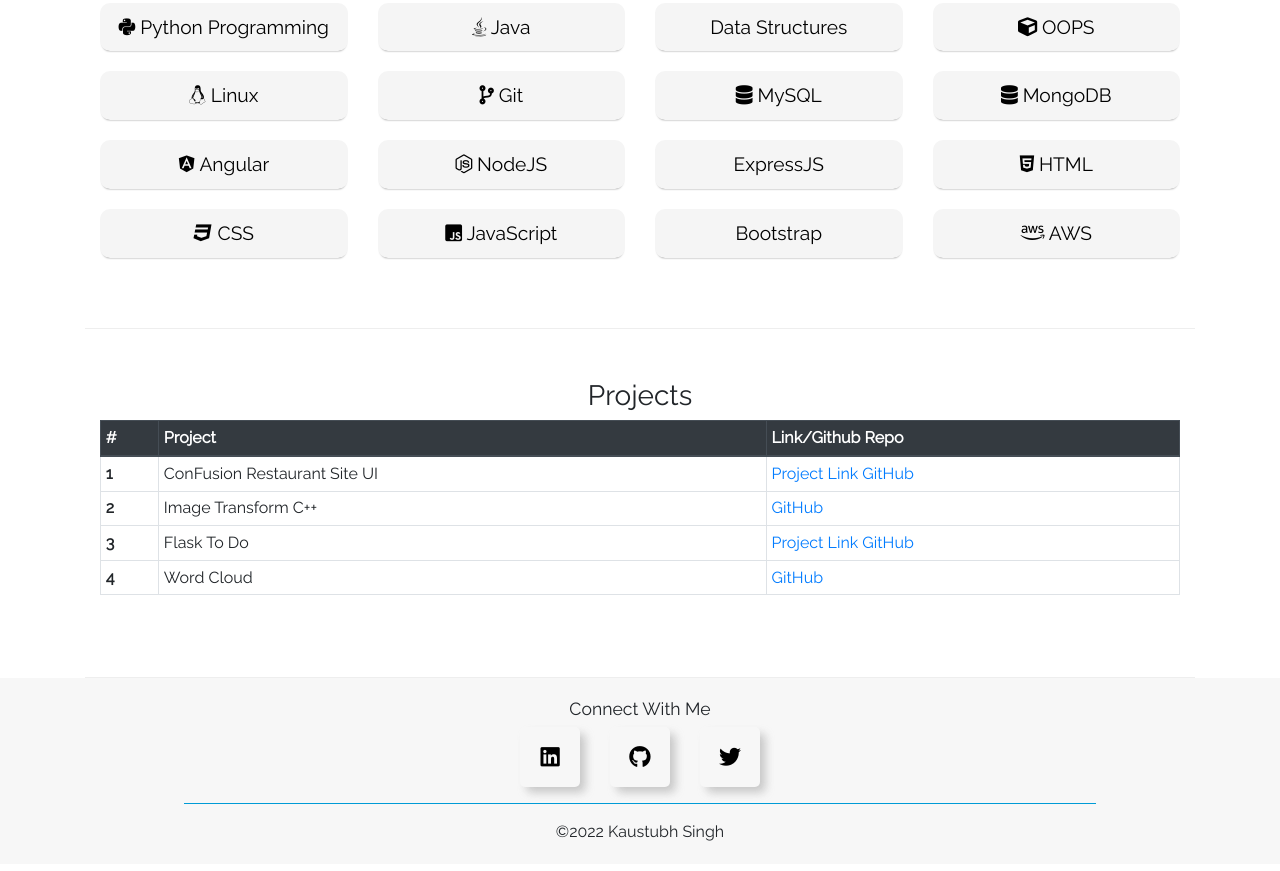
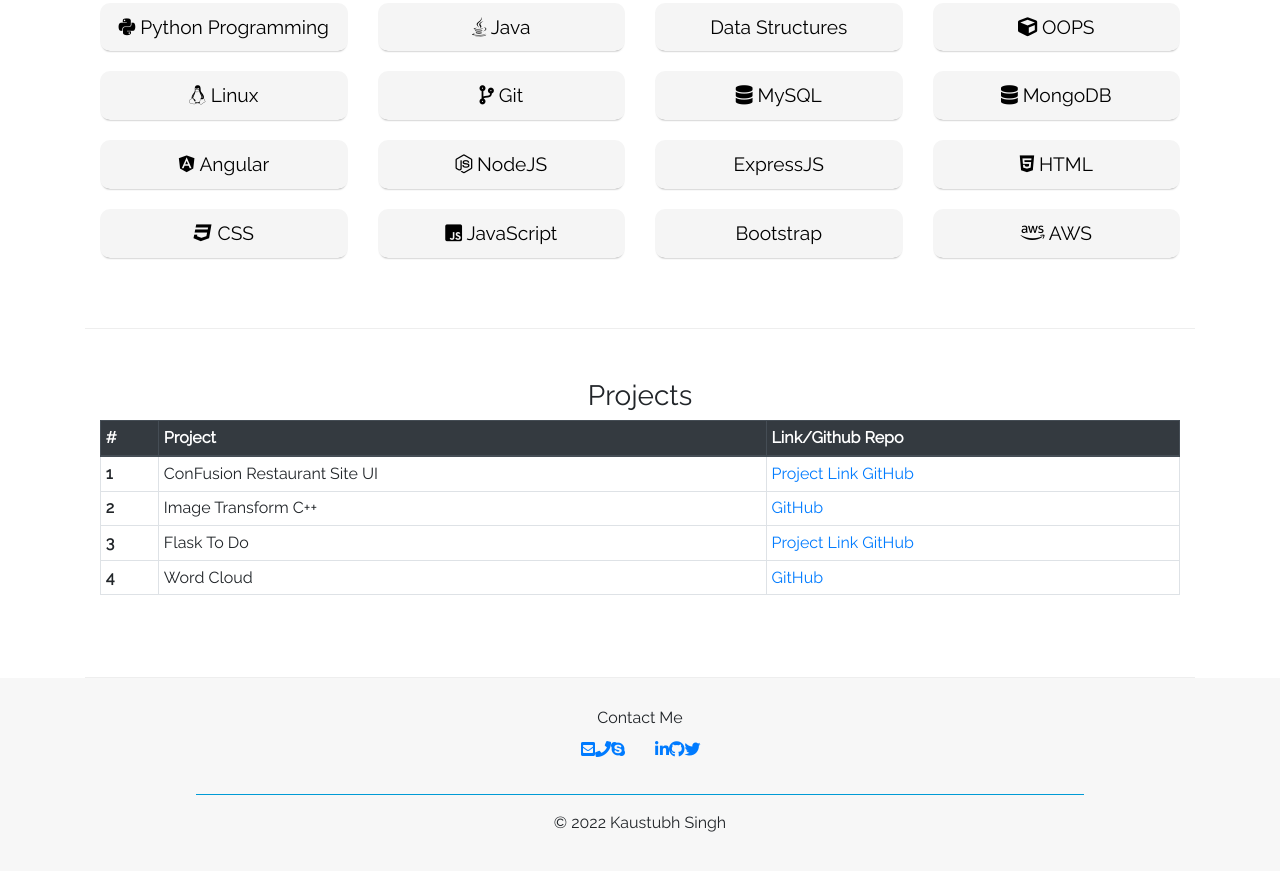
Before and after one commit to kaustubh3000/kaustubh3000.github.io, a plain HTML site: page index.html in a window 1280 px wide. Shown: the part 746-1617 px from the top of the page. Drawn offline with Linux system fonts and the light colour scheme; a web font is replaced by a local one.

Commit message:
footer redesign

```diff
--- a/index.html
+++ b/index.html
@@ -365,14 +365,33 @@
     <footer class="footer">
         <div class="container">
             <div class="row">
-                <div class="col-12">
-                    <h3>Connect With Me</h3>
+                <div class="col-12 text-center p-2">
+                    Contact Me
                 </div>
 
-                <div id="contact-details" class=" col-12 text-center">
+                <div id="footer-contact" class="col-12">
+                    <div class="row">
+                        <div class="col-12 col-md-6 mb-3 align-self-center">
+                            <div class="d-flex flex-row justify-content-center justify-content-md-end">
+                                <a href="mailto:kaustubh5410@gmail.com" target="_blank">
+                                    <i aria-hidden="true" class="fas fa-envelope-square" title="mail"></i>
+                                    <span class="sr-only">mail</span>
+                                </a>
+                                <a href="tel:+91 0123456789" target="_blank">
+                                    <i aria-hidden="true" class="fas fa-phone" title="call"></i>
+                                    <span class="sr-only">call</span>
+                                </a>
+                                <a href="skype:live:kaustubh5410?call" target="_blank">
+                                    <i aria-hidden="true" class="fab fa-skype" title="skype"></i>
+                                    <span class="sr-only">twitter</span>
+                                </a>
+                            </div>
+                        </div>
 
+                        <div class="col-12 col-md-6 mb-3 align-self-center">
+                            <div class="d-flex flex-row justify-content-center justify-content-md-start">
                                 <a href="https://linkedin.com/in/kaustubh---singh" target="_blank">
-                        <i aria-hidden="true" class="fab fa-linkedin" title="Linkedin"></i>
+                                    <i aria-hidden="true" class="fab fa-linkedin-in" title="Linkedin"></i>
                                     <span class="sr-only">Linkedin</span>
                                 </a>
                                 <a href="https://github.com/kaustubh3000" target="_blank">
@@ -383,16 +402,18 @@
                                     <i aria-hidden="true" class="fab fa-twitter" title="twitter"></i>
                                     <span class="sr-only">twitter</span>
                                 </a>
+                            </div>
+                        </div>
+                    </div>
+                </div>
 
             </div>
 
             <hr>
 
-            </div>
-
-            <div class="row justify-content-center">
-                <div class="col-auto">
-                    &copy;2022 Kaustubh Singh
+            <div class="row text-center">
+                <div class="col">
+                    <p>&copy; 2022 Kaustubh Singh</p>
                 </div>
             </div>
         </div>
```
Lines whose indentation alone changed are shown as unchanged.
